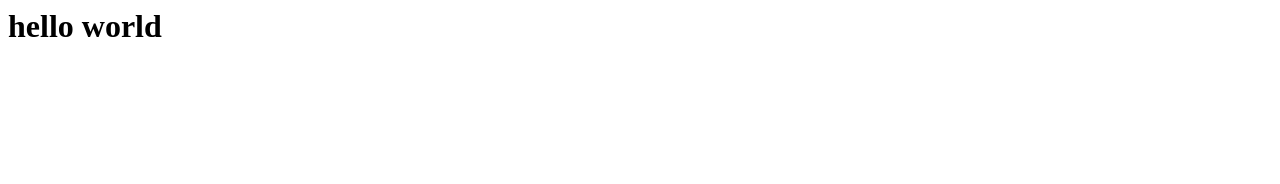
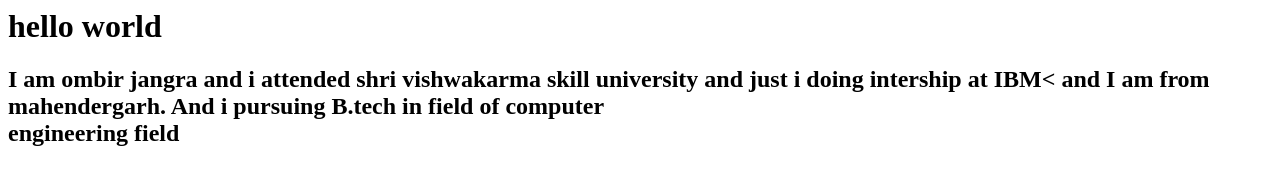
Before and after one commit to kapilrathor83530/kapilrathorx, a plain HTML site: page index.html in a window 1280 px wide. Drawn offline with Linux system fonts and the light colour scheme.

Commit message:
Update index.html

```diff
--- a/index.html
+++ b/index.html
@@ -1 +1,3 @@
 <h1>hello world</h1>
+<h2>I am ombir jangra and i attended shri vishwakarma skill university and just i doing intership at IBM< and I am from mahendergarh. And i pursuing B.tech in field of computer
+                                                                                                       <br> engineering field </h2>
```
